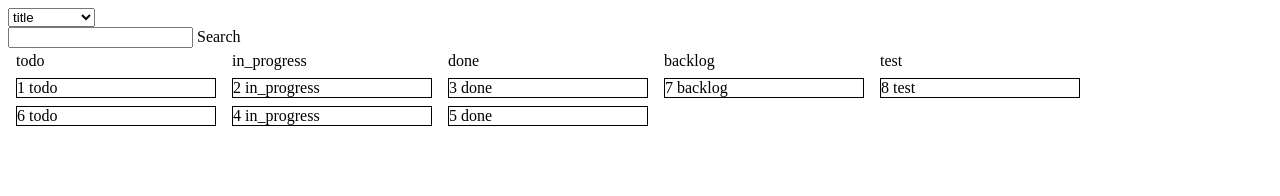
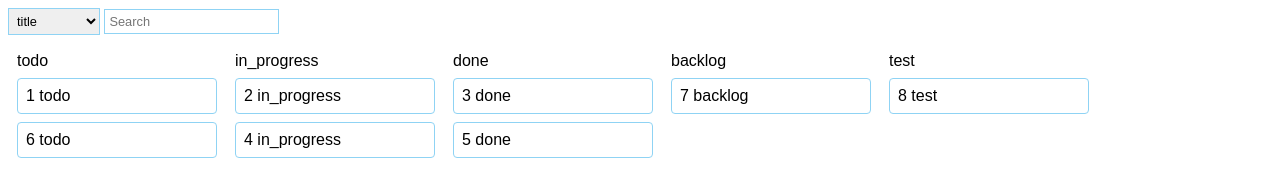
Before and after one commit to AlyonaShadrina/rxjs-drag-and-drop, a website built with webpack: page src/frontend/index.html in a window 1280 px wide. Built offline with nearby package versions, Linux system fonts and the light colour scheme; data requests are answered from the project's data file.

Commit message:
feat: add some style

```diff
--- a/src/frontend/config.js
+++ b/src/frontend/config.js
@@ -3,5 +3,5 @@ export const DOMClasses = {
   droppable: 'droppable',
   dataContainer: 'data-container',
   dataContainerColumn: 'data-container__column',
-  dataContainerColumnHighlighted: 'z-depth-5',
+  dataContainerColumnHighlighted: 'data-container__column--highlight',
 };
--- a/src/frontend/index.html
+++ b/src/frontend/index.html
@@ -10,9 +10,14 @@
 <body>
 
 <style>
+  :root {
+    --colorPrimary: #8fd3f4;
+    --colorSecondary: #84fab0;
+  }
   body {
     width: 100vw;
     height: 100vh;
+    font-family: sans-serif;
   }
   .data-container {
     white-space: nowrap;
@@ -25,30 +30,37 @@
     margin-left: 0.25rem;
     margin-right: 0.25rem;
     height: 100%;
+    padding: 1rem .25rem;
+    border: 1px solid transparent;
+    border-radius: 0.25rem;
+  }
+  .data-container__card {
+    /* for correct work drop it needs to have margin*/
+    margin: 0.5rem 0;
+    border: 1px solid var(--colorPrimary);
+    border-radius: 0.25rem;
+    padding: 0.5rem;
+  }
+  .data-container__column--highlight {
+    border-color: var(--colorSecondary);
+  }
+  .field {
+    font-size: .8rem;
+    border: 1px solid var(--colorPrimary);
     padding: .25rem;
   }
-  .data-container__card {
-    border: 1px solid black;
-    /* for correct work drop it needs to have margin*/
-    margin: 0.5rem 0;
-  }
-  .z-depth-5 {
-    background-color: red;
+  #clone-container {
+    opacity: .5;
   }
 </style>
 
 <div class="row">
-  <div class="input-field col s12 m3">
-    <select name="search-field" id="search-type" style="display: inline;">
+    <select name="search-field" id="search-type" class="field">
       <option value="title" selected>title</option>
       <option value="description">description</option>
       <option value="status">status</option>
     </select>
-  </div>
-  <div class="input-field col s12 m9">
-    <input type="text" name="search" id="search-input">
-    <label for="search-input">Search</label>
-  </div>
+    <input type="text" name="search" id="search-input" placeholder="Search" class="field">
 </div>
 
 <div class="data-container"></div>
```
